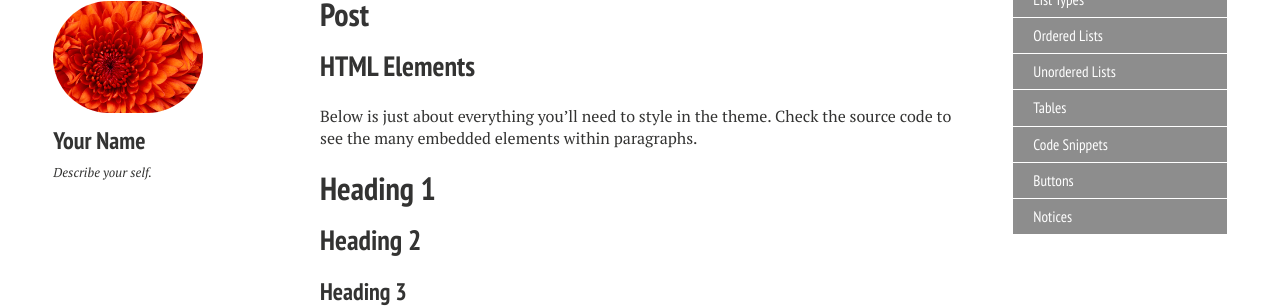
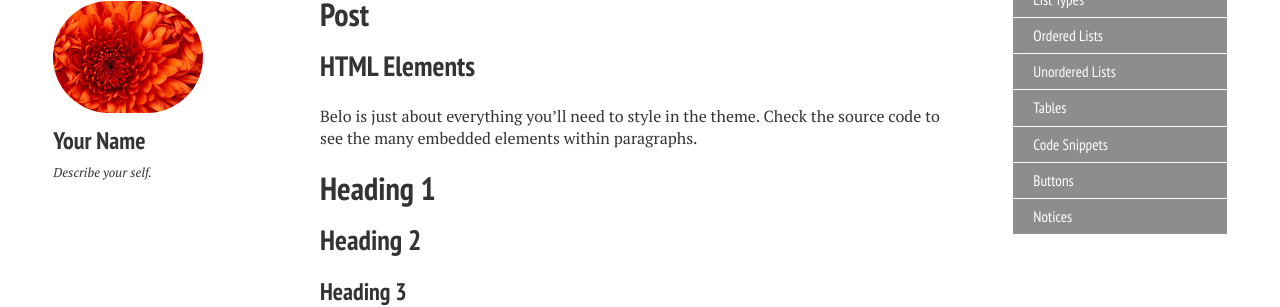
Before and after one commit to shinojin/shinojin.github.com, a Jekyll site: the page built from _posts/2011-03-10-sample-post.md, in a window 1280 px wide and 900 px high, scrolled down 302 px. Shown: the part 155-462 px from the top of the window. Built offline with Jekyll 4.4.1, drawn with Linux system fonts in a browser that asks for light colours; nearby versions of some CDN libraries.

Commit message:
Update 2011-03-10-sample-post.md

```diff
--- a/_posts/2011-03-10-sample-post.md
+++ b/_posts/2011-03-10-sample-post.md
@@ -23,7 +23,7 @@ image:
 
 ## HTML Elements
 
-Below is just about everything you'll need to style in the theme. Check the source code to see the many embedded elements within paragraphs.
+Belo is just about everything you'll need to style in the theme. Check the source code to see the many embedded elements within paragraphs.
 
 # Heading 1
 
```
Also changed, not shown: other parts of _posts/2011-03-10-sample-post.md (+1 -1 lines).
